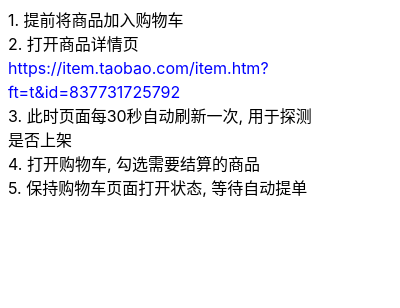
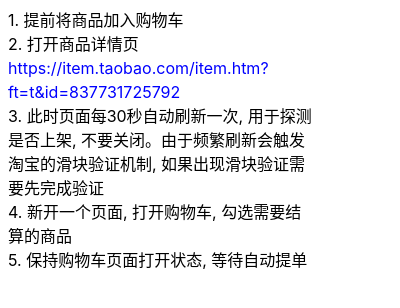
Before and after one commit to boring-keyboard/sweet-switch, a browser extension: page popup.html in a window 400 px wide. Drawn offline with Linux system fonts and the light colour scheme.

Commit message:
update readme

```diff
--- a/popup.html
+++ b/popup.html
@@ -14,8 +14,8 @@
     <div>1. 提前将商品加入购物车</div>
     <div>2. 打开商品详情页</div>
     <div style="color: blue">https://item.taobao.com/item.htm?ft=t&id=837731725792</div>
-    <div>3. 此时页面每30秒自动刷新一次, 用于探测是否上架</div>
-    <div>4. 打开购物车, 勾选需要结算的商品</div>
+    <div>3. 此时页面每30秒自动刷新一次, 用于探测是否上架, 不要关闭。由于频繁刷新会触发淘宝的滑块验证机制, 如果出现滑块验证需要先完成验证</div>
+    <div>4. 新开一个页面, 打开购物车, 勾选需要结算的商品</div>
     <div>5. 保持购物车页面打开状态, 等待自动提单</div>
   </div>
   <script src="./popup.js"></script>
```
Also changed, not shown: README.md, images/cartpage2.png (added).
